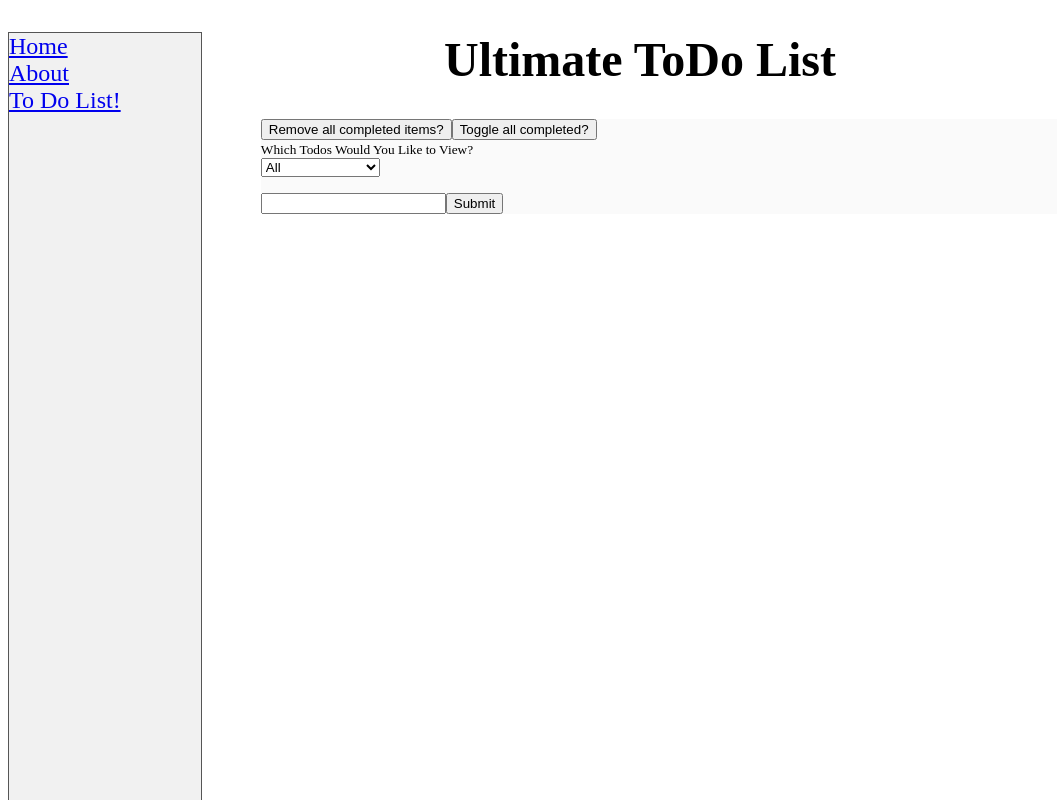
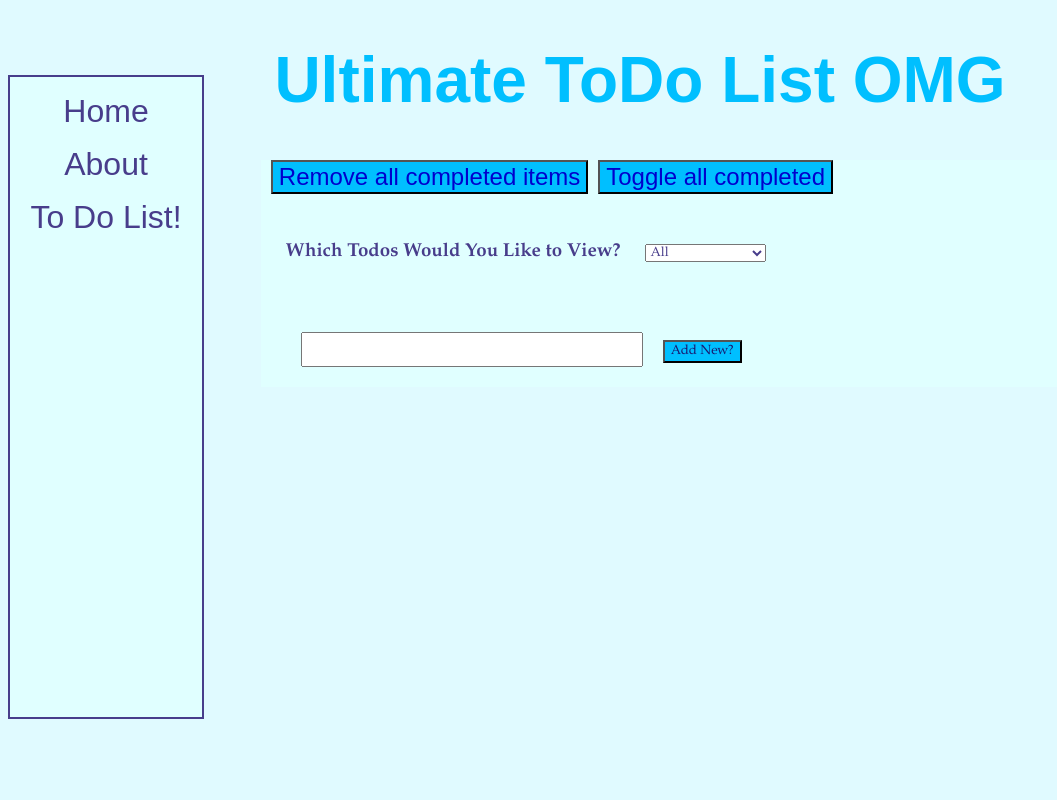
Before and after one commit to MilesHeise/MERNt-ToDo-That, a React (Create React App) app: page /todolist in a window 1280 px wide. Shown: the whole page, without its empty margins (0-1057 px from the left). Built offline with nearby package versions, Linux system fonts and the light colour scheme; no server answers.

Commit message:
some css in place

```diff
--- a/public/index.html
+++ b/public/index.html
@@ -1,5 +1,6 @@
 <!DOCTYPE html>
 <html lang="en">
+
 <head>
   <meta charset="utf-8">
   <meta name="viewport" content="width=device-width, initial-scale=1, shrink-to-fit=no">
@@ -9,7 +10,6 @@
       homescreen on Android. See https://developers.google.com/web/fundamentals/engage-and-retain/web-app-manifest/
     -->
   <link rel="manifest" href="%PUBLIC_URL%/manifest.json">
-    <link rel="shortcut icon" href="%PUBLIC_URL%/favicon.ico">
   <!--
       Notice the use of %PUBLIC_URL% in the tags above.
       It will be replaced with the URL of the `public` folder during the build.
@@ -21,7 +21,8 @@
     -->
   <title>React App</title>
 </head>
-  <body>
+
+<body style="background-color: #e0faff">
   <noscript>
       You need to enable JavaScript to run this app.
     </noscript>
@@ -37,4 +38,5 @@
       To create a production bundle, use `npm run build` or `yarn build`.
     -->
 </body>
+
 </html>
--- a/src/App.js
+++ b/src/App.js
@@ -11,18 +11,18 @@ class App extends Component {
       <div>
         <header>
         <ul style={ style.navbar } >
-          <li><Link to='/'>Home</Link></li>
-          <li><Link to='/about'>About</Link></li>
-          <li><Link to='/todolist'>To Do List!</Link></li>
+          <li><Link to='/' style={ style.navs } >Home</Link></li>
+          <li><Link to='/about' style={ style.navs } >About</Link></li>
+          <li><Link to='/todolist' style={ style.navs } >To Do List!</Link></li>
         </ul>
-        <h1 style={ style.header } >Ultimate ToDo List</h1>
+        <h1 style={ style.header } >Ultimate ToDo List OMG</h1>
         </header>
         <main style={ style.content } >
           <Route exact path="/" component={Landing}/>
           <Route path="/about" component={About}/>
           <Route path="/todolist" component={TodoListBox}/>
         </main>
-      < /div>
+      </div>
     );
   }
 }
--- a/src/components/About.js
+++ b/src/components/About.js
@@ -1,8 +1,10 @@
 import React from 'react';
+import style from './style';
 
 const About = () => (
   <section className="about">
-    About section will go here
+    <h3 style={ style.about } >This app was used to explore the features and organization of the full MERN stack. Uses the Express router and Mongoose for database management, uses React features where possible for quicker view updates without needing the back end, and uses careful execution of asynchronous code to ensure no inconsistencies between front and back end data.</h3>
+    <h4 style={ style.footer } >Find out more about the author <a href="http://milesheise.com">here</a></h4>
   </section>);
 
 export default About;
--- a/src/components/Controls.js
+++ b/src/components/Controls.js
@@ -1,18 +1,21 @@
 import React, { Component } from 'react';
-// import style from './style';
+import style from './style';
 
 class Controls extends Component {
 render() {
     return (
       <div>
-        <button onClick={ this.props.removeCompleted } >Remove all completed items?</button>
-        <button onClick={ this.props.toggleAll } >Toggle all completed?</button>
-        <form id='views'><small>Which Todos Would You Like to View?</small></form>
-        <select form='views' onChange={ this.props.changeShow } >
+        <button onClick={ this.props.removeCompleted } style={ style.largeButton } >Remove all completed items</button>
+        <button onClick={ this.props.toggleAll } style={ style.largeButton } >Toggle all completed</button>
+        <h3>
+        <form id='views' style={ style.select } >Which Todos Would You Like to View?
+        <select form='views' onChange={ this.props.changeShow } style={ style.select } >
           <option value='all'>All</option>
           <option value='complete'>Only Completed</option>
           <option value='incomplete'>Only Incomplete</option>
         </select>
+        </form>
+        </h3>
       </div>
     );
   }
--- a/src/components/Form.js
+++ b/src/components/Form.js
@@ -1,12 +1,12 @@
 import React, { Component } from 'react';
-// import style from './style';
+import style from './style';
 
 class Form extends Component {
   render() {
     return (
-      <form onSubmit={ this.props.submit }>
-        <input type="text" value={ this.props.value } onChange={ this.props.change } />
-        <input type="submit" />
+      <form onSubmit={ this.props.submit } style={ style.form } >
+        <input type="text" value={ this.props.value } onChange={ this.props.change } style={ style.field } />
+        <input type="submit" value={ this.props.type } style={ style.smallButton } />
       </form>
     );
   }
--- a/src/components/Landing.js
+++ b/src/components/Landing.js
@@ -1,8 +1,9 @@
 import React from 'react';
+import style from './style';
 
 const Landing = () => (
   <section className="landing">
-    Landing section will go here
+    <h3 style={ style.landing } >Oh man, are you ready to make some <big><strong>Todos?!</strong></big></h3>
   </section>);
 
 export default Landing;
--- a/src/components/List.js
+++ b/src/components/List.js
@@ -2,7 +2,6 @@ import React, { Component } from 'react';
 import axios from 'axios';
 import Todo from './Todo';
 import Form from './Form';
-// import style from './style';
 
 class List extends Component {
   constructor(props) {
@@ -63,6 +62,7 @@ class List extends Component {
         submit={ (e) => this.handleSubmit(e) }
         value={ this.state.editedTodoDescription }
         change={ (e) => this.handleChange(e) }
+        type='Edit?'
         />;
     } else {
       return <Todo
--- a/src/components/Todo.js
+++ b/src/components/Todo.js
@@ -6,9 +6,9 @@ render() {
     return (
       <div style={ style.todo } >
         <li>
-           <input type="checkbox" checked={ this.props.completed } onChange={ this.props.onToggle } />
-           <span style={ style.description } onClick={ this.props.editText } >{ this.props.description }</span>
-           <button onClick={ this.props.onDelete } >Delete?</button>
+          <input type="checkbox" checked={ this.props.completed } onChange={ this.props.onToggle } />
+          <span style={ style.description } onClick={ this.props.editText } >{ this.props.description }</span>
+          <button onClick={ this.props.onDelete } style={ style.smallButton } >Delete?</button>
         </li>
       </div>
     );
--- a/src/components/TodoListBox.js
+++ b/src/components/TodoListBox.js
@@ -128,6 +128,7 @@ class TodoList extends Component {
         submit={ (e) => this.handleSubmit(e) }
         value={ this.state.newTodoDescription }
         change={ (e) => this.handleChange(e) }
+        type='Add New?'
         />
       </div>
     );
--- a/src/components/style.js
+++ b/src/components/style.js
@@ -1,18 +1,72 @@
 const style = {
   list: {
-    margin: '0 auto',
-    padding: '10',
-    backgroundColor: '#fafafa',
-    width: '80vw'
+    backgroundColor: 'lightcyan',
+    width: '80vw',
+    marginRight: '10vw'
   },
   todo: {
     margin: '10px',
     fontSize: '2rem',
-    fontFamily: 'Helvetica, sans-serif',
-    listStyleType: 'none'
+    fontFamily: '"Palatino Linotype", "Book Antiqua", Palatino, serif',
+    listStyleType: 'none',
+    color: 'darkslateblue'
+  },
+  smallButton: {
+    backgroundColor: 'deepskyblue',
+    color: 'midnightblue',
+    fontFamily: '"Palatino Linotype", "Book Antiqua", Palatino, serif',
+    cursor: 'pointer'
+  },
+  largeButton: {
+    backgroundColor: 'deepskyblue',
+    color: 'mediumblue',
+    marginLeft: '10px',
+    fontSize: '1.5rem',
+    fontFamily: 'Futura, sans-serif',
+    cursor: 'pointer'
+  },
+  select: {
+    fontFamily: '"Palatino Linotype", "Book Antiqua", Palatino, serif',
+    color: 'darkslateblue',
+    margin: '25px',
+    cursor: 'pointer'
+  },
+  form: {
+    margin: '20px'
+  },
+  field: {
+    margin: '20px',
+    fontSize: '1.5rem',
+    fontFamily: '"Palatino Linotype", "Book Antiqua", Palatino, serif'
   },
   description: {
-    padding: '15px'
+    padding: '15px',
+    cursor: 'zoom-in'
+  },
+  footer: {
+    position: 'fixed',
+    left: '0',
+    bottom: '0',
+    width: '80%',
+    backgroundColor: 'lightcyan',
+    color: 'darkslateblue',
+    textAlign: 'right'
+  },
+  about: {
+    color: 'cornflowerblue',
+    letterSpacing: '0.1rem',
+    fontFamily: 'Helvetica, sans-serif',
+    lineHeight: '1.5',
+    width: '60vw'
+  },
+  landing: {
+    color: 'orangered',
+    letterSpacing: '0.1rem',
+    fontFamily: '"Palatino Linotype", "Book Antiqua", Palatino, serif',
+    lineHeight: '1.5',
+    fontSize: '5rem',
+    width: '60vw',
+    textAlign: 'center'
   }
 }
 
--- a/src/style.js
+++ b/src/style.js
@@ -1,23 +1,33 @@
 const style = {
   navbar: {
-    fontSize: '1.5rem',
-    fontFamily: '"Times New Roman", Times, serif',
-    margin: '0',
+    fontSize: '2rem',
+    fontFamily: 'Futura, sans-serif',
+    textAlign: 'center',
+    width: '15%',
     padding: '0',
-    width: '15%',
-    backgroundColor: '#f1f1f1',
-    height: '100vh',
+    backgroundColor: 'lightcyan',
+    listStyle: 'none',
+    height: '80vh',
     position: 'fixed',
     overflow: 'auto',
-    border: '1px solid #555'
+    border: '2px solid darkslateblue'
+  },
+  navs: {
+    marginTop: '1rem',
+    color: 'darkslateblue',
+    display: 'block',
+    textDecoration:'none'
   },
   header: {
     textAlign: 'center',
-    fontSize: '3rem'
+    fontFamily: 'Futura, sans-serif',
+    fontSize: '4rem',
+    color: 'deepskyblue'
   },
   content: {
     float: 'right',
-    width: '80%'
+    width: '80%',
+    height: '80vh',
   }
 }
 
```
Also changed, not shown: src/index.js (+1 -12 lines). Lines whose indentation alone changed are shown as unchanged.
